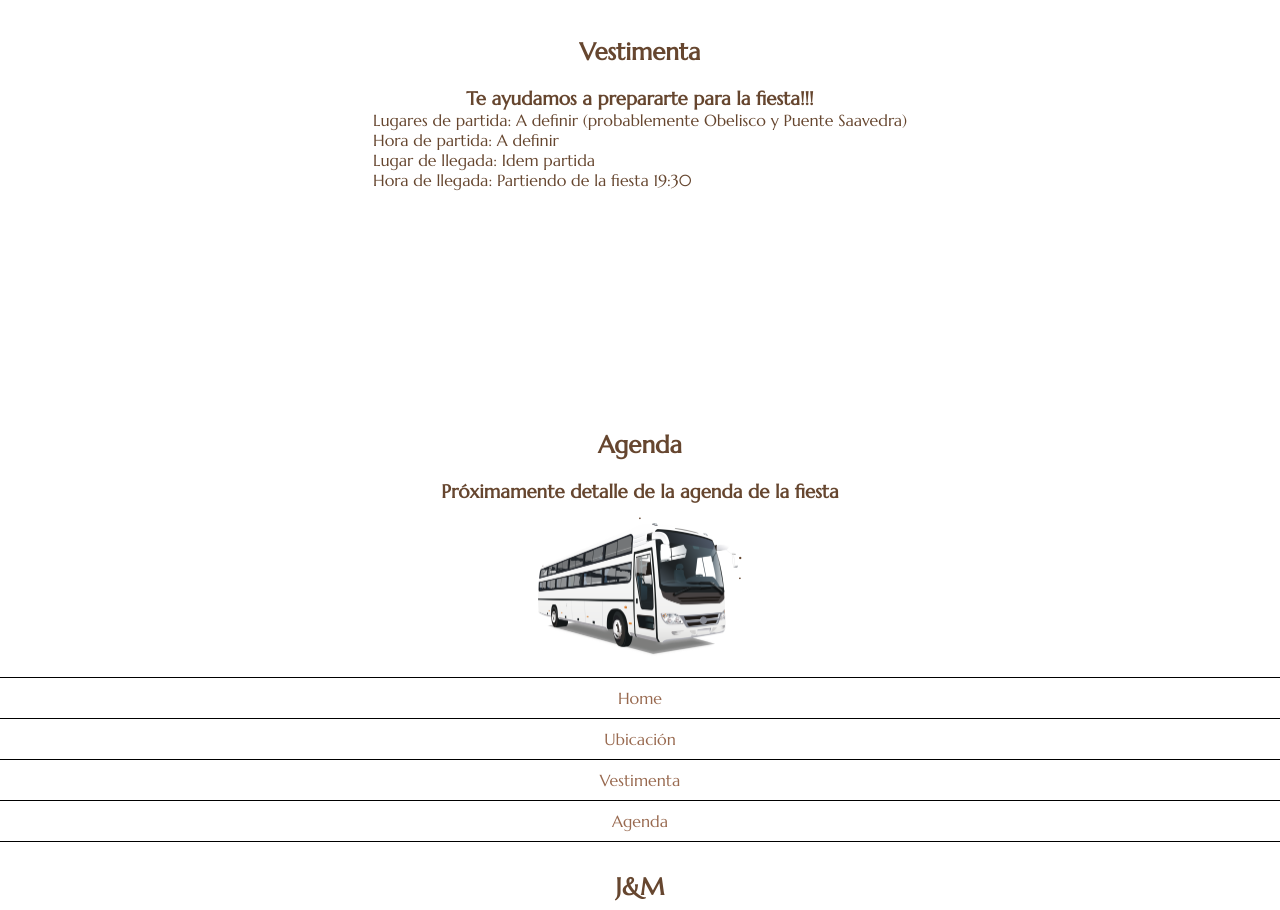
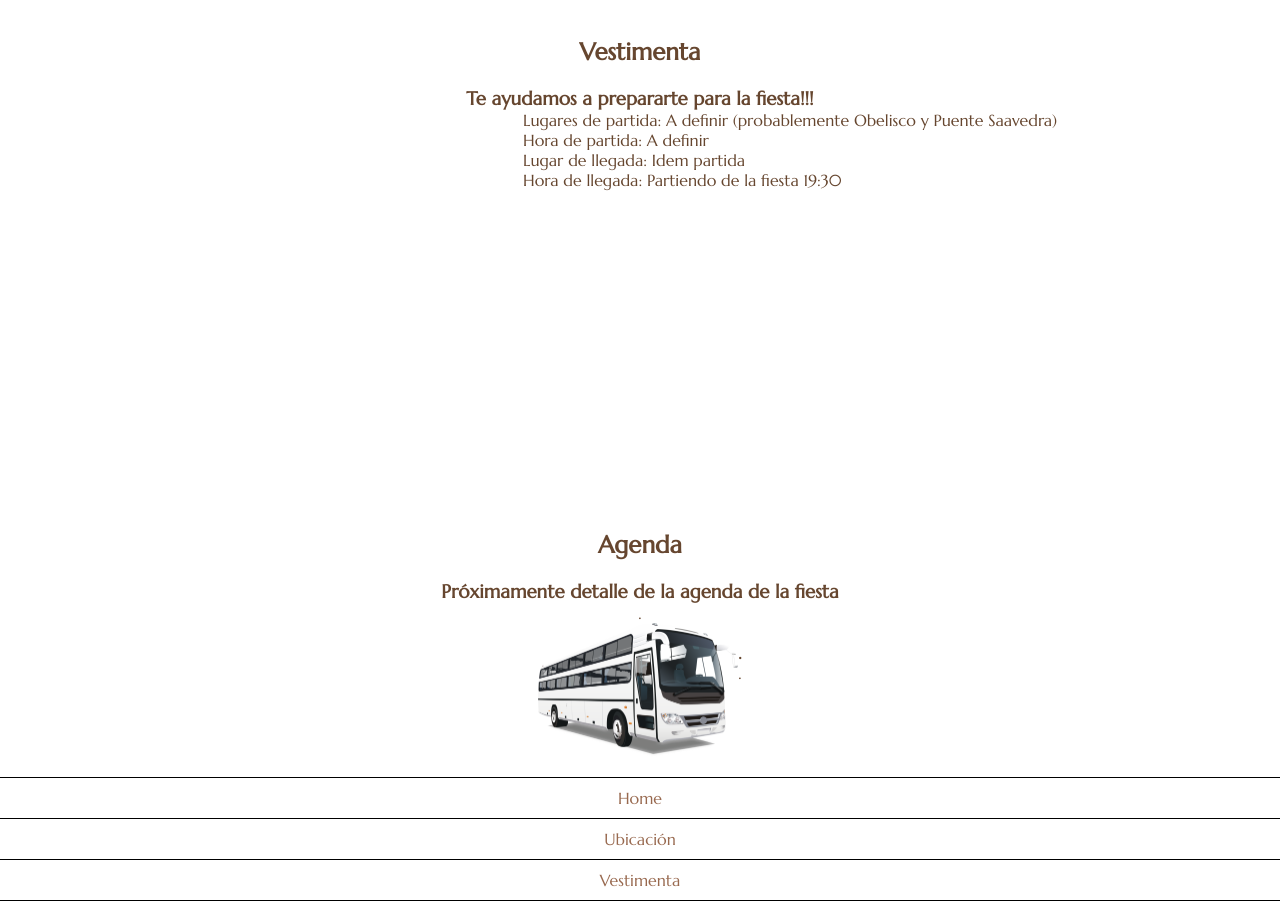
Before and after one commit to matimonja/wedding, a plain HTML site: page fiesta.html in a window 1280 px wide. Shown: the part 1095-2005 px from the top of the page. Drawn offline with Linux system fonts and the light colour scheme; a web font is replaced by a local one.

Commit message:
mejora pinterest

```diff
--- a/estilos_fiesta.css
+++ b/estilos_fiesta.css
@@ -41,8 +41,8 @@ iframe{
   display: flex;
   justify-content: center;
   align-items: center;
-  height: 300px;
-  /*max-width: 200px;*/
+  height: 400px;
+  min-width: 300px;
   column-gap: 20px;
 }
 
```
